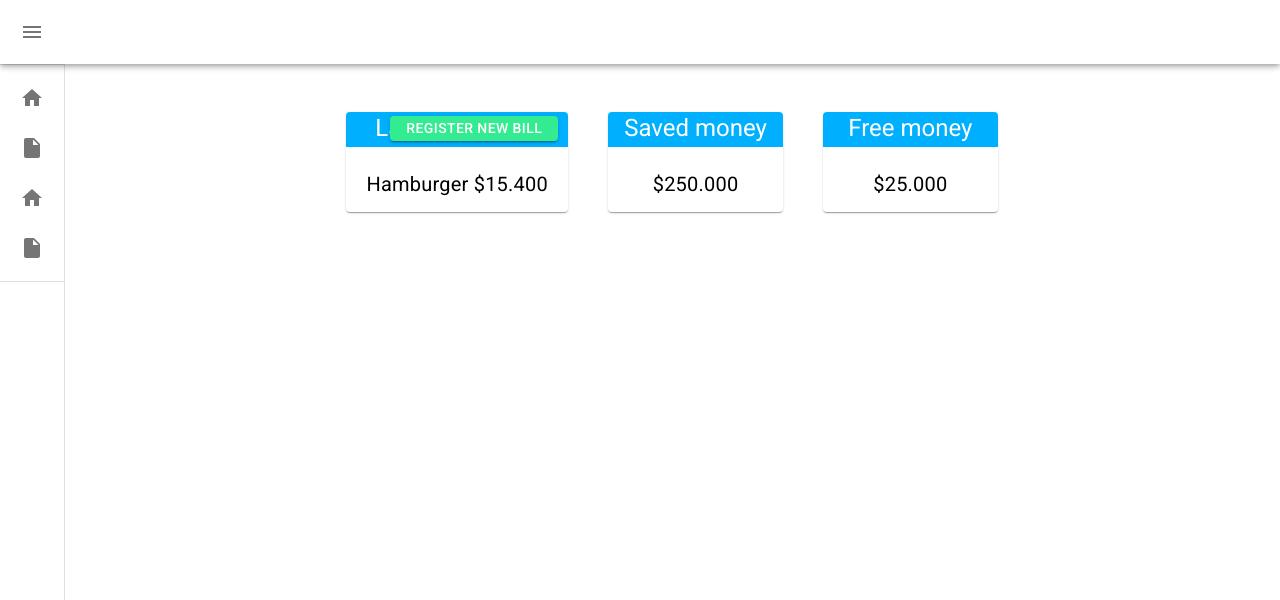
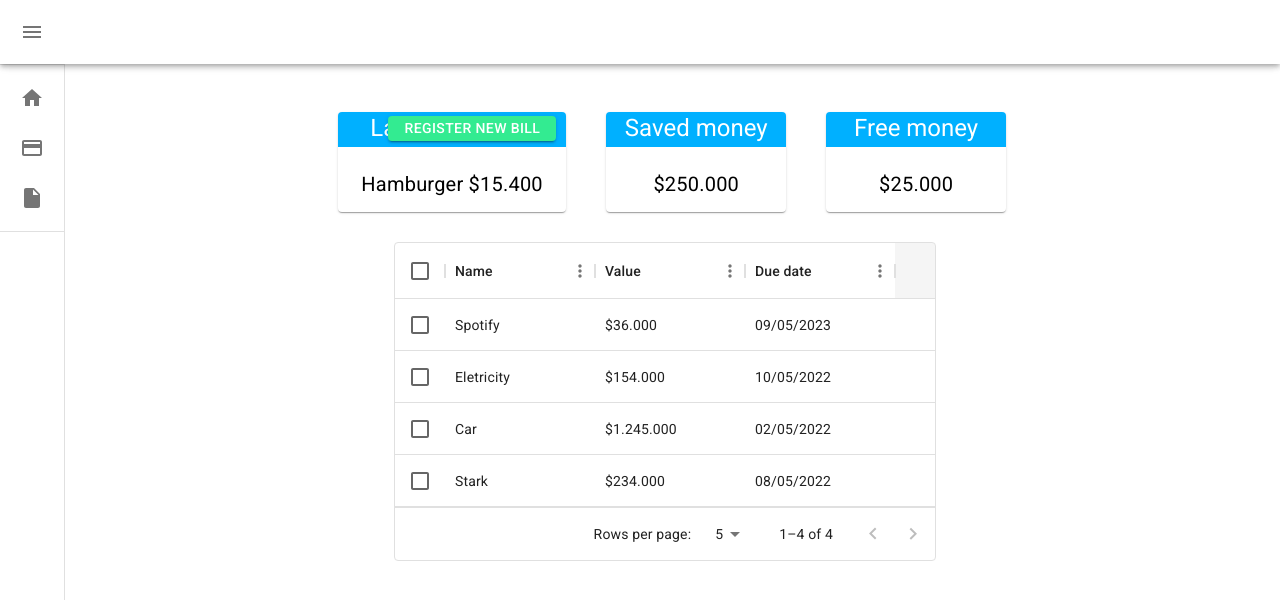
Before and after one commit to JPabloMF/Bills-system, a React (Vite) app: page / in a window 1280 px wide. Shown: the top 600 px of the page. Built offline with nearby package versions, Linux system fonts and the light colour scheme.

Commit message:
Tabla Bills se modificcon sus estilos

```diff
--- a/package.json
+++ b/package.json
@@ -13,6 +13,7 @@
     "@emotion/styled": "^11.10.6",
     "@mui/icons-material": "^5.11.16",
     "@mui/material": "^5.12.1",
+    "@mui/x-data-grid": "^6.5.0",
     "formik": "^2.2.9",
     "react": "^18.2.0",
     "react-dom": "^18.2.0",
--- a/src/App.jsx
+++ b/src/App.jsx
@@ -1,6 +1,7 @@
 // import Login from "../src/components/login/Login";
 import AppDrawer from "../src/components/dashboard/AppBa";
 import Cards from "../src/components/dashboard/Cards";
+import EnhancedTable from "../src/components/dashboard/TableBills";
 import "./App.css";
 
 function App() {
@@ -9,6 +10,7 @@ function App() {
       {/* <Login /> */}
       <AppDrawer />
       <Cards />
+      <EnhancedTable />
     </div>
   );
 }
--- a/src/components/dashboard/AppBa.jsx
+++ b/src/components/dashboard/AppBa.jsx
@@ -130,7 +130,7 @@ export default function AppDrawer() {
         </DrawerHeader>
         <Divider />
         <List>
-          {["Inbox", "Starred", "Send email", "Drafts"].map((text, index) => (
+          {["Home", "Bills", "Documents"].map((text, index) => (
             <ListItem key={text} disablePadding sx={{ display: "block" }}>
               <ListItemButton
                 sx={{
@@ -146,7 +146,9 @@ export default function AppDrawer() {
                     justifyContent: "center",
                   }}
                 >
-                  {index % 2 === 0 ? <HomeIcon /> : <InsertDriveFileIcon />}
+                  {text === "Home" && <HomeIcon />}
+                  {text === "Documents" && <InsertDriveFileIcon />}
+                  {text === "Bills" && <PaymentIcon />}
                 </ListItemIcon>
                 <ListItemText primary={text} sx={{ opacity: open ? 1 : 0 }} />
               </ListItemButton>
--- a/src/components/dashboard/TableBills.jsx
+++ b/src/components/dashboard/TableBills.jsx
@@ -0,0 +1,39 @@
+import { DataGrid } from "@mui/x-data-grid";
+import "../../style/ContainerTable.css";
+
+function TableBills() {
+  const columns = [
+    { field: "name", headerName: "Name", width: 150 },
+    { field: "value", headerName: "Value", width: 150 },
+    { field: "duedate", headerName: "Due date", width: 150 },
+    {
+      field: "",
+      headerName: "",
+      width: 90,
+    },
+  ];
+
+  const rows = [
+    { id: 1, name: "Spotify", value: "$36.000", duedate: "09/05/2023" },
+    { id: 2, name: "Eletricity", value: "$154.000", duedate: "10/05/2022" },
+    { id: 3, name: "Car", value: "$1.245.000", duedate: "02/05/2022" },
+    { id: 4, name: "Stark", value: "$234.000", duedate: "08/05/2022" },
+  ];
+  return (
+    <div className="ContainerTable">
+      <DataGrid
+        rows={rows}
+        columns={columns}
+        initialState={{
+          pagination: {
+            paginationModel: { page: 0, pageSize: 5 },
+          },
+        }}
+        pageSizeOptions={[5, 10]}
+        checkboxSelection
+      />
+    </div>
+  );
+}
+
+export default TableBills;
--- /dev/null
+++ b/src/style/ContainerTable.css
@@ -0,0 +1,8 @@
+.ContainerTable {
+  display: flex;
+  justify-content: center;
+  align-items: center;
+  width: calc(100% - 150px);
+  margin-left: 100px;
+  margin-top: 30px;
+}
```
Also changed, not shown: 1 other file (tests, documents, lock files or other folders).
